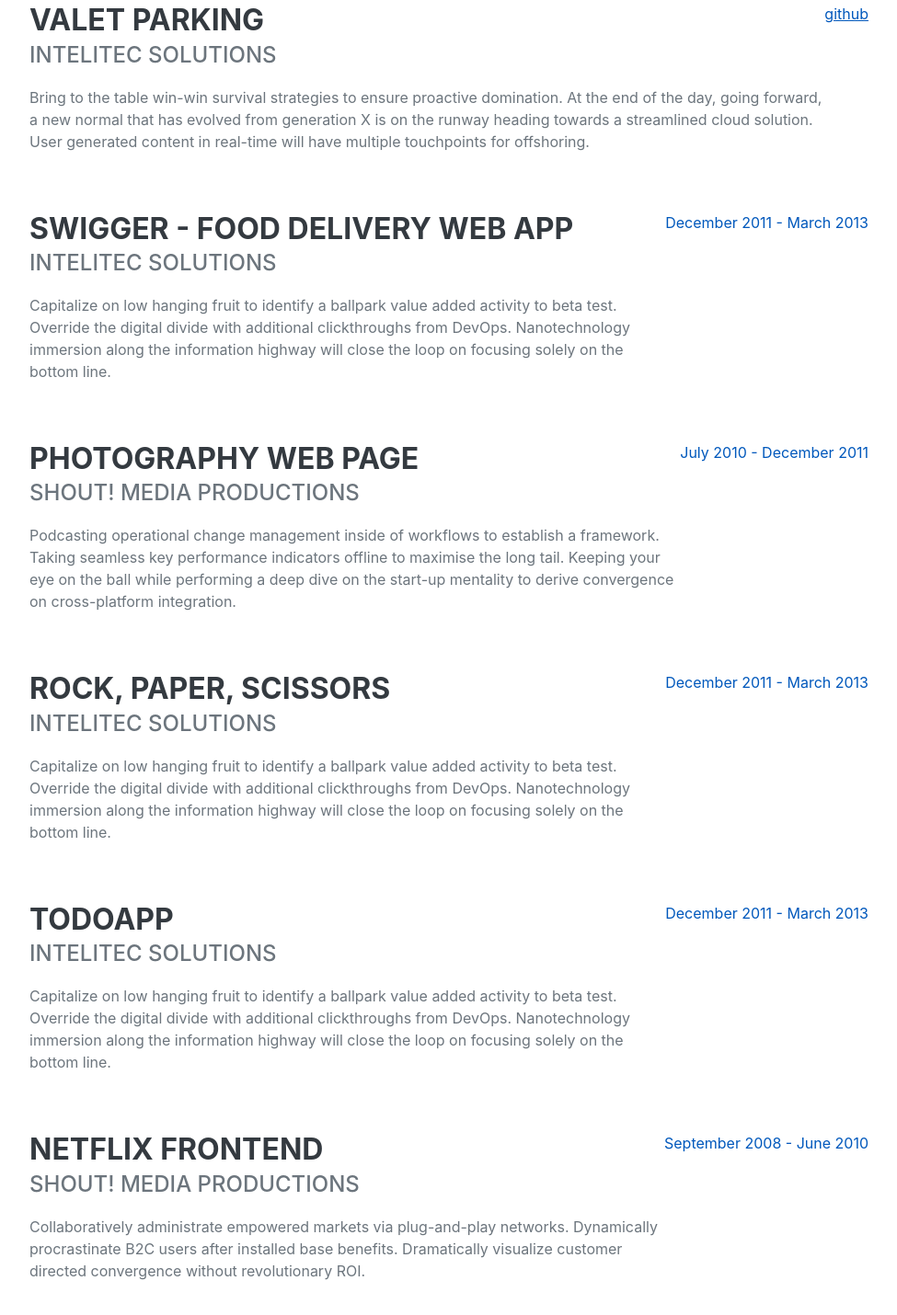
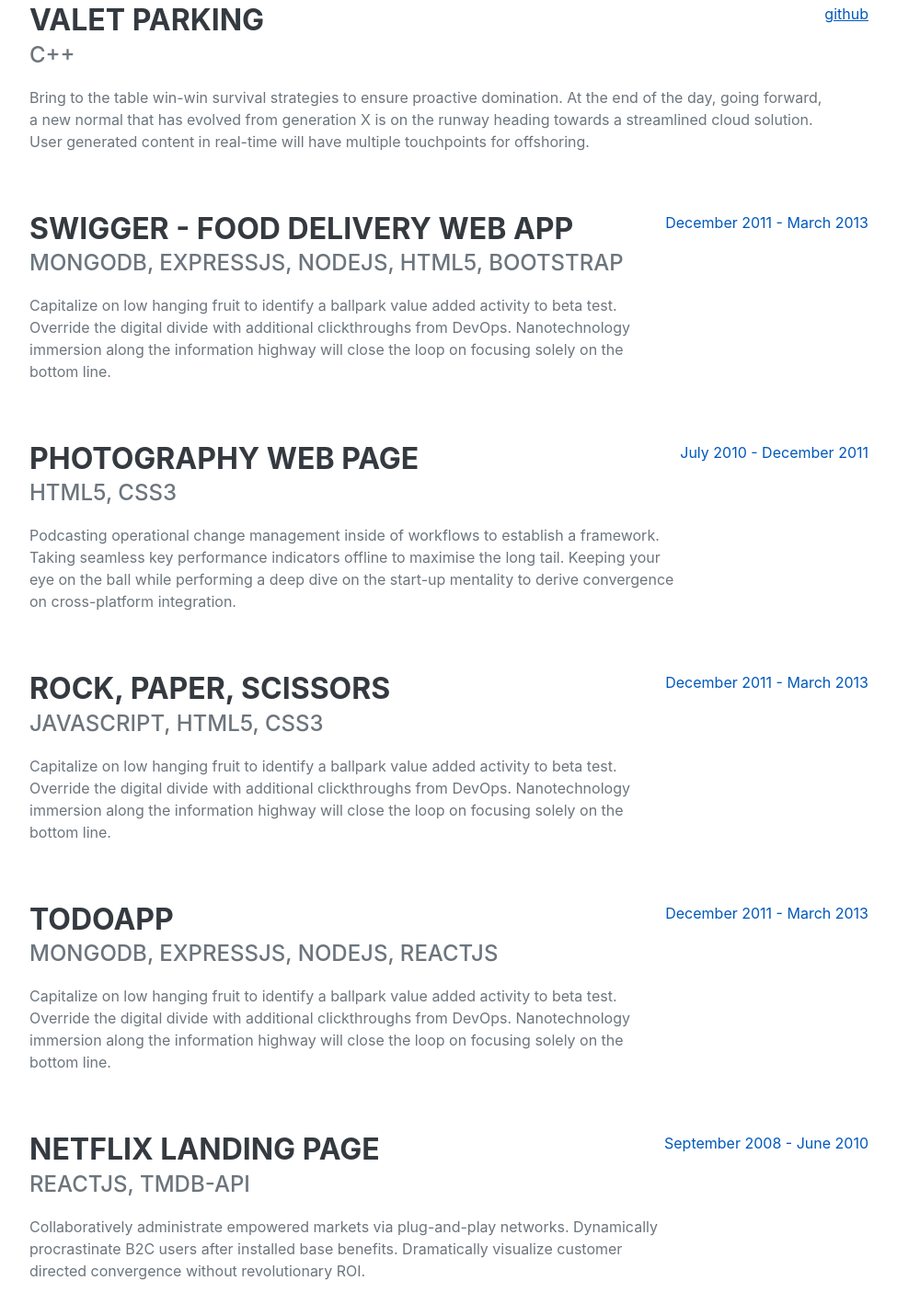
Before and after one commit to ritikbheda/ritikbheda.github.io, a plain HTML site: page index.html in a window 1280 px wide. Shown: the part 3290-4720 px from the top of the page at 92% size, without its empty margins (288-1263 px from the left). Drawn offline with nearby package versions, Linux system fonts and the light colour scheme; a web font is replaced by a local one.

Commit message:
tools used in project

```diff
--- a/index.html
+++ b/index.html
@@ -214,7 +214,7 @@
                     <div class="d-flex flex-column flex-md-row justify-content-between mb-5">
                         <div class="flex-grow-1">
                             <h3 class="mb-0">Valet Parking</h3>
-                            <div class="subheading mb-3">Intelitec Solutions</div>
+                            <div class="subheading mb-3">C++</div>
                             <p>Bring to the table win-win survival strategies to ensure proactive domination. At the end of the day, going forward, a new normal that has evolved from generation X is on the runway heading towards a streamlined cloud solution. User generated content in real-time will have multiple touchpoints for offshoring.</p>
                         </div>
                         <div class="flex-shrink-0"><span class="text-primary"><a href="https://github.com/ritikbheda/Valet-Parking" target="_black">github</a></span></div>
@@ -222,7 +222,7 @@
                     <div class="d-flex flex-column flex-md-row justify-content-between mb-5">
                         <div class="flex-grow-1">
                             <h3 class="mb-0">Swigger - Food Delivery Web App</h3>
-                            <div class="subheading mb-3">Intelitec Solutions</div>
+                            <div class="subheading mb-3">MongoDB, ExpressJS, NodeJS, HTML5, Bootstrap</div>
                             <p>Capitalize on low hanging fruit to identify a ballpark value added activity to beta test. Override the digital divide with additional clickthroughs from DevOps. Nanotechnology immersion along the information highway will close the loop on focusing solely on the bottom line.</p>
                         </div>
                         <div class="flex-shrink-0"><span class="text-primary">December 2011 - March 2013</span></div>
@@ -230,7 +230,7 @@
                     <div class="d-flex flex-column flex-md-row justify-content-between mb-5">
                         <div class="flex-grow-1">
                             <h3 class="mb-0">Photography Web page</h3>
-                            <div class="subheading mb-3">Shout! Media Productions</div>
+                            <div class="subheading mb-3">HTML5, CSS3</div>
                             <p>Podcasting operational change management inside of workflows to establish a framework. Taking seamless key performance indicators offline to maximise the long tail. Keeping your eye on the ball while performing a deep dive on the start-up mentality to derive convergence on cross-platform integration.</p>
                         </div>
                         <div class="flex-shrink-0"><span class="text-primary">July 2010 - December 2011</span></div>
@@ -239,7 +239,7 @@
                     <div class="d-flex flex-column flex-md-row justify-content-between mb-5">
                         <div class="flex-grow-1">
                             <h3 class="mb-0">Rock, Paper, Scissors</h3>
-                            <div class="subheading mb-3">Intelitec Solutions</div>
+                            <div class="subheading mb-3">JavaScript, HTML5, CSS3</div>
                             <p>Capitalize on low hanging fruit to identify a ballpark value added activity to beta test. Override the digital divide with additional clickthroughs from DevOps. Nanotechnology immersion along the information highway will close the loop on focusing solely on the bottom line.</p>
                         </div>
                         <div class="flex-shrink-0"><span class="text-primary">December 2011 - March 2013</span></div>
@@ -247,15 +247,15 @@
                     <div class="d-flex flex-column flex-md-row justify-content-between mb-5">
                         <div class="flex-grow-1">
                             <h3 class="mb-0">ToDoApp</h3>
-                            <div class="subheading mb-3">Intelitec Solutions</div>
+                            <div class="subheading mb-3">MongoDB, ExpressJS, NodeJS, ReactJS</div>
                             <p>Capitalize on low hanging fruit to identify a ballpark value added activity to beta test. Override the digital divide with additional clickthroughs from DevOps. Nanotechnology immersion along the information highway will close the loop on focusing solely on the bottom line.</p>
                         </div>
                         <div class="flex-shrink-0"><span class="text-primary">December 2011 - March 2013</span></div>
                     </div>
                     <div class="d-flex flex-column flex-md-row justify-content-between">
                         <div class="flex-grow-1">
-                            <h3 class="mb-0">Netflix Frontend</h3>
-                            <div class="subheading mb-3">Shout! Media Productions</div>
+                            <h3 class="mb-0">Netflix Landing Page</h3>
+                            <div class="subheading mb-3">ReactJS, TMDB-API</div>
                             <p>Collaboratively administrate empowered markets via plug-and-play networks. Dynamically procrastinate B2C users after installed base benefits. Dramatically visualize customer directed convergence without revolutionary ROI.</p>
                         </div>
                         <div class="flex-shrink-0"><span class="text-primary">September 2008 - June 2010</span></div>
```
